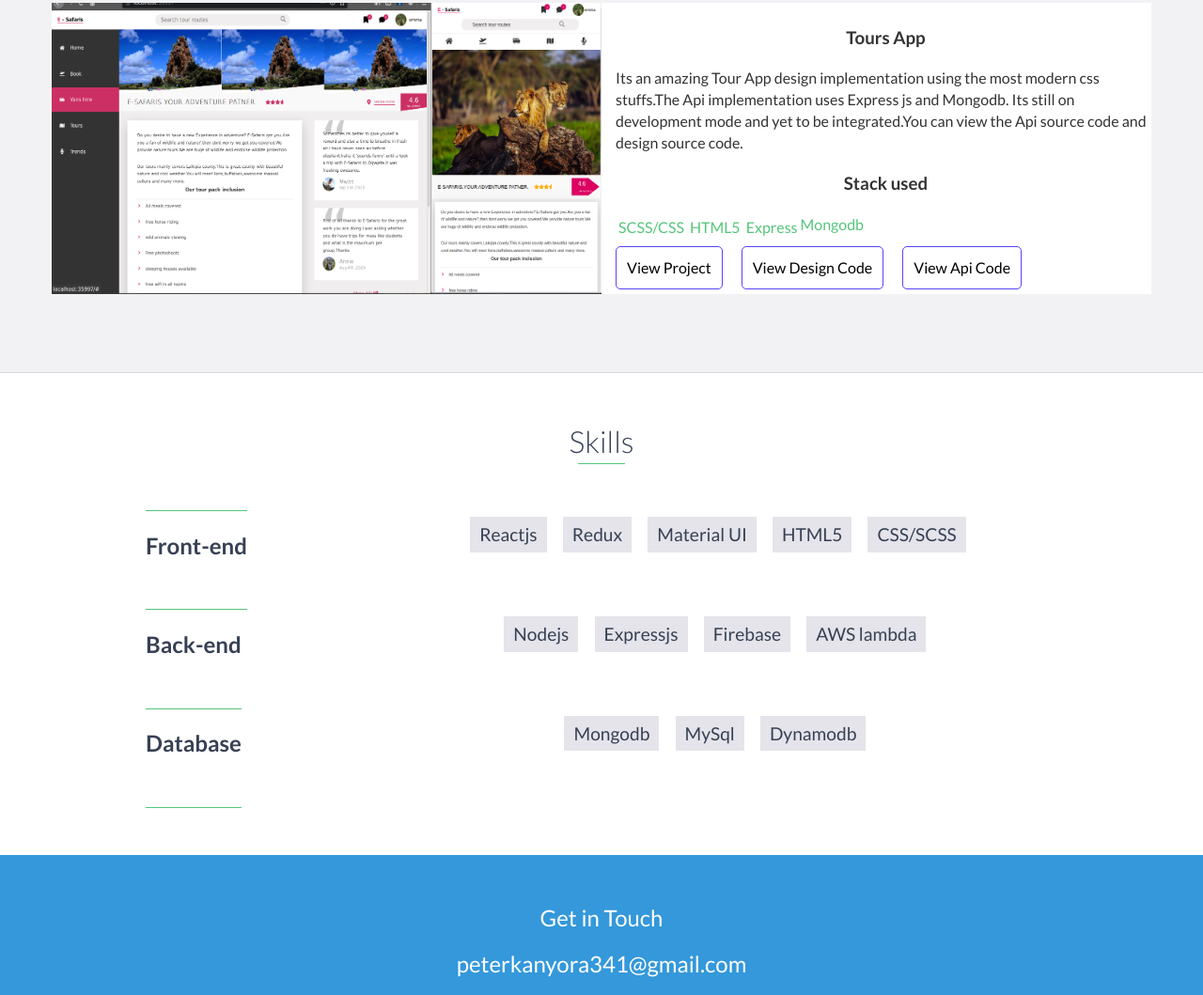
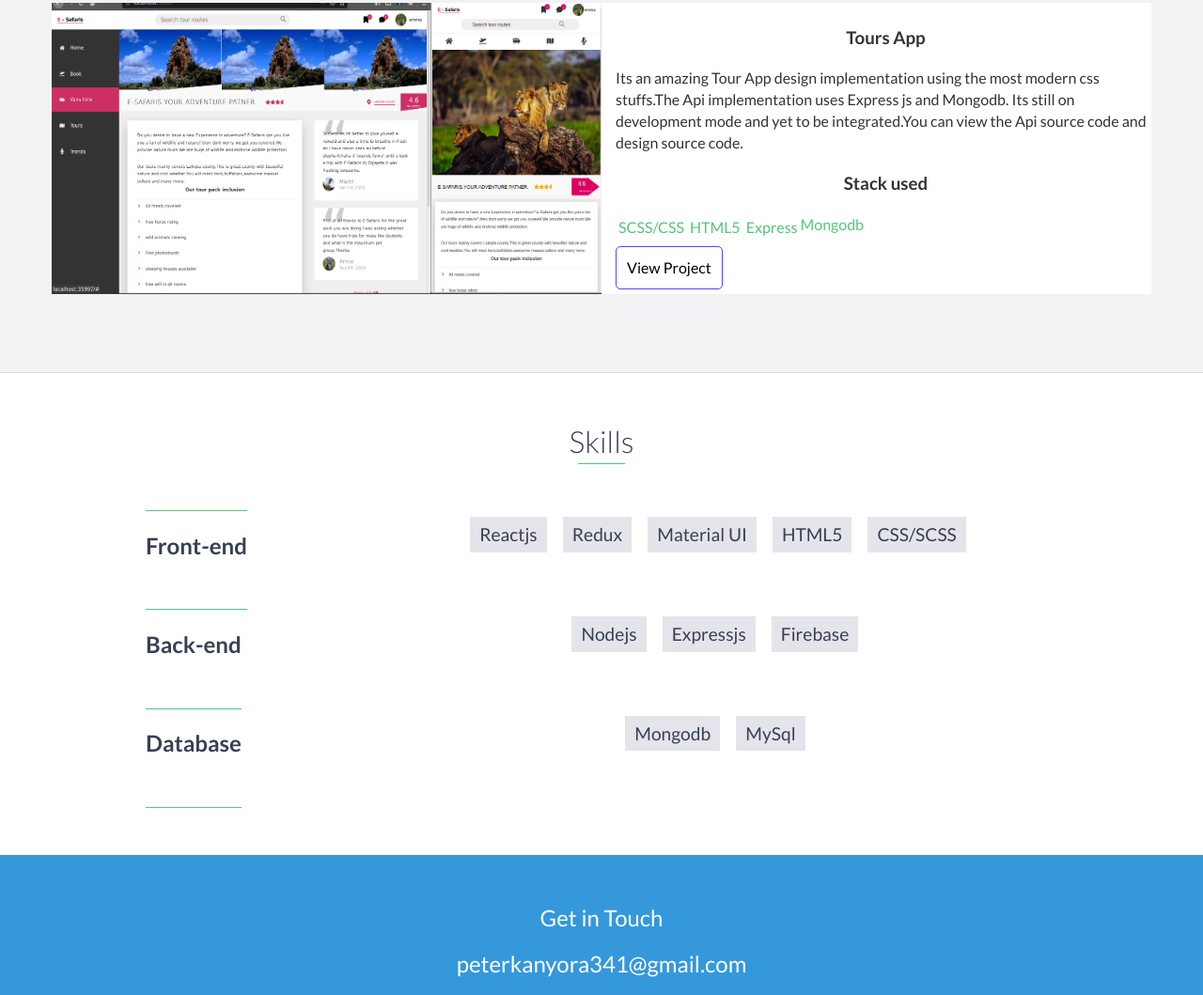
Before and after one commit to PMKanyora/portfolio1, a website: page index.html in a window 1280 px wide. Shown: the part 3386-4445 px from the top of the page at 94% size. Drawn offline with nearby package versions, Linux system fonts and the light colour scheme.

Commit message:
Update index.html

```diff
--- a/index.html
+++ b/index.html
@@ -322,8 +322,8 @@
             <div class="project__btn">
               <div class="project__btn">
                 <a href="#" class="btn btn-project">View Project</a>
-                <a href="#" class="btn btn-code">View Design Code</a>
-                <a href="#" class="btn btn-code">View Api Code</a>
+<!--                 <a href="#" class="btn btn-code">View Design Code</a>
+                <a href="#" class="btn btn-code">View Api Code</a> -->
               </div>
 
             </div>
@@ -376,9 +376,7 @@
             <li>
            Firebase
             </li>
-            <li>
-             AWS lambda
-            </li>
+
 
           </ul>
 
@@ -392,9 +390,7 @@
             <li>
              MySql
             </li>
-            <li>
-             Dynamodb
-            </li>
+
 
           </ul>
 
```
